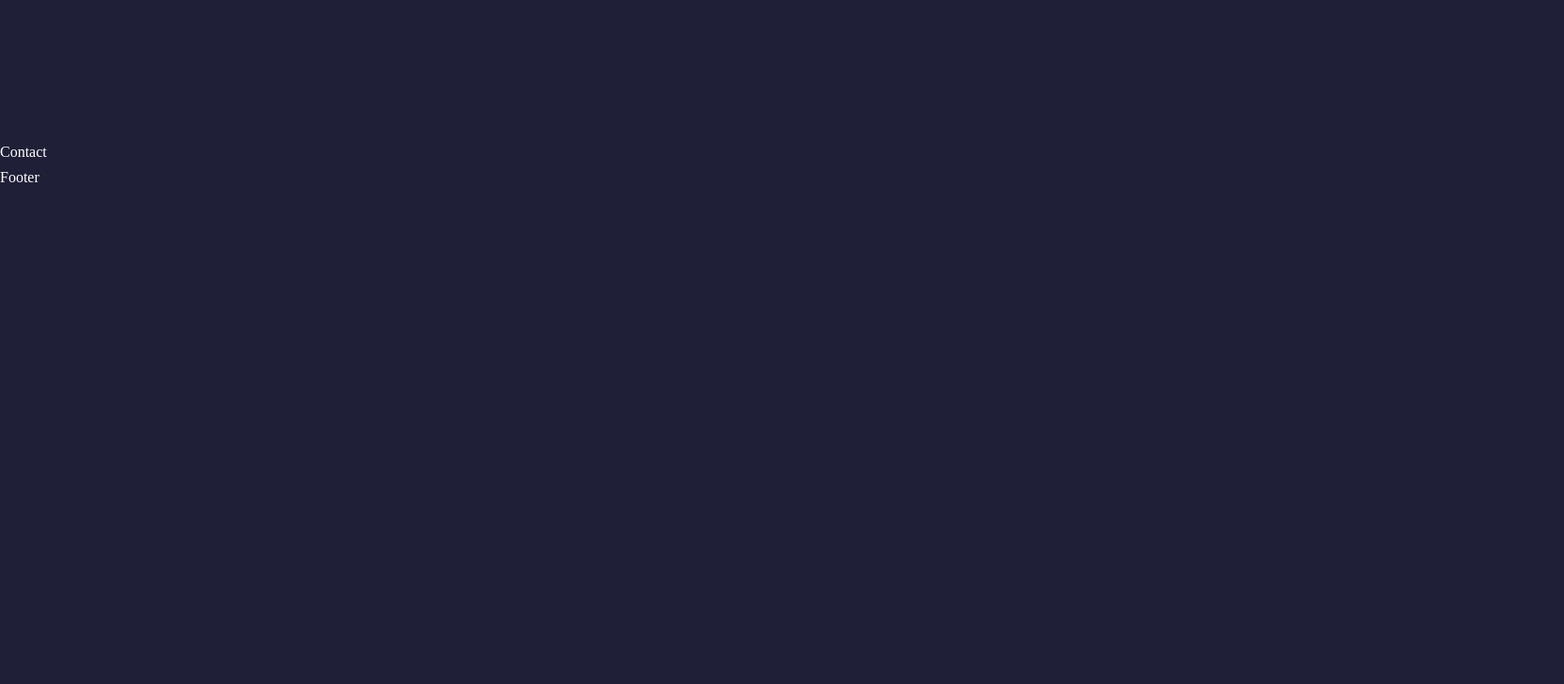
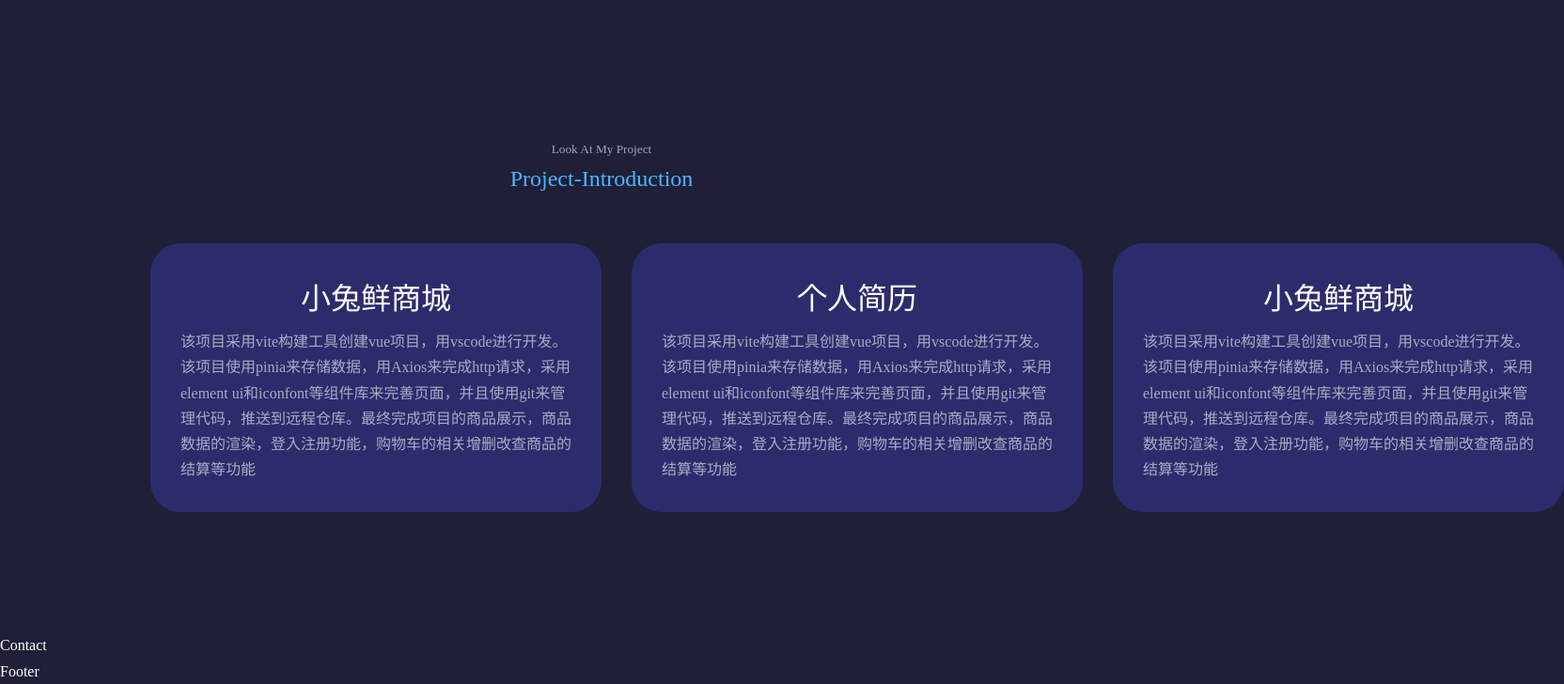
Before and after one commit to ikun666xiadan/react-profolio-website, a React (Create React App) app: page / in a window 1280 px wide. Shown: the part 5280-6008 px from the top of the page at 94% size, 1664 px wide, since content can reach past the window. Before the commit the page ends 5482 px from the top, so only its background shows below. Built offline with nearby package versions, Linux system fonts and the light colour scheme.

Commit message:
feat:新增并完成showProject组件

```diff
--- a/src/App.jsx
+++ b/src/App.jsx
@@ -6,6 +6,7 @@
 import Portfolio from "./components/Portfolio";
 import Contact from "./components/Contact";
 import Footer from "./components/Footer";
+import ShowProject from "./components/ShowProject";
 
 const App = () => {
   return (
@@ -16,6 +17,7 @@
       <Experience />
       <Services />
       <Portfolio />
+      <ShowProject />
       <Contact />
       <Footer />
     </div>
--- a/src/components/About/index.css
+++ b/src/components/About/index.css
@@ -17,6 +17,8 @@
   display: grid;
   place-items: center;
   img {
+    width: 100%;
+    height: 100%;
     border-radius: 2rem;
     overflow: hidden;
     transform: rotate(10deg);
--- /dev/null
+++ b/src/components/ShowProject/index.css
@@ -0,0 +1,55 @@
+.showProject_container{
+    display: grid;
+    grid-template-columns: repeat(3,1fr);
+    gap: 2rem;
+    margin: 2rem 10rem;
+}
+
+.showProject_content{
+    background: var(--color-bg-variant);
+    width: 30rem;
+    padding: 2rem;
+    border-radius: 2rem;
+    transition: var(--transition);
+}
+
+.showProject_content:hover{
+    border: 1px solid var(--color-light);
+    background: transparent;
+}
+
+.showProject_title{
+    font-size: 2rem;
+    text-align: center;
+    padding-bottom: 5px;
+}
+
+.project_introduction{
+    color: var(--color-light);
+}
+
+/* 不同设备的适配 */
+/* 平板设备 */
+@media screen and (max-width: 1024px) {
+    .showProject_container{
+        display: grid;
+        grid-template-columns: 1fr 1fr;
+    }
+    .showProject_content:hover{
+        background: var(--color-bg-variant);
+        border: none;
+    }
+}
+
+/* 手机设备 */
+@media screen and (max-width: 600px) {
+    .showProject_container{
+        display: flex;
+        margin: 0 1rem;
+        flex-direction: column;
+    }
+    .showProject_content:hover{
+        background: var(--color-bg-variant);
+        border: none;
+    }
+}
--- /dev/null
+++ b/src/components/ShowProject/index.jsx
@@ -0,0 +1,42 @@
+import React from "react";
+import "./index.css";
+
+const data = [
+  {
+    id: 1,
+    title: "小兔鲜商城",
+    detail:
+      "该项目采用vite构建工具创建vue项目，用vscode进行开发。该项目使用pinia来存储数据，用Axios来完成http请求，采用element ui和iconfont等组件库来完善页面，并且使用git来管理代码，推送到远程仓库。最终完成项目的商品展示，商品数据的渲染，登入注册功能，购物车的相关增删改查商品的结算等功能",
+  },
+  {
+    id: 2,
+    title: "个人简历",
+    detail:
+      "该项目采用vite构建工具创建vue项目，用vscode进行开发。该项目使用pinia来存储数据，用Axios来完成http请求，采用element ui和iconfont等组件库来完善页面，并且使用git来管理代码，推送到远程仓库。最终完成项目的商品展示，商品数据的渲染，登入注册功能，购物车的相关增删改查商品的结算等功能",
+  },
+  {
+    id: 3,
+    title: "小兔鲜商城",
+    detail:
+      "该项目采用vite构建工具创建vue项目，用vscode进行开发。该项目使用pinia来存储数据，用Axios来完成http请求，采用element ui和iconfont等组件库来完善页面，并且使用git来管理代码，推送到远程仓库。最终完成项目的商品展示，商品数据的渲染，登入注册功能，购物车的相关增删改查商品的结算等功能",
+  },
+];
+function ShowProject() {
+  return (
+    <section id="showProject">
+      <h5>Look At My Project</h5>
+      <h2>Project-Introduction</h2>
+      <div className="showProject_container">
+        {data.map(item => (
+          <article className="showProject_item" key={item.id}>
+            <div className="showProject_content">
+              <div className="showProject_title">{item.title}</div>
+              <div className="project_introduction">{item.detail}</div>
+            </div>
+          </article>
+        ))}
+      </div>
+    </section>
+  );
+}
+export default ShowProject;
```
